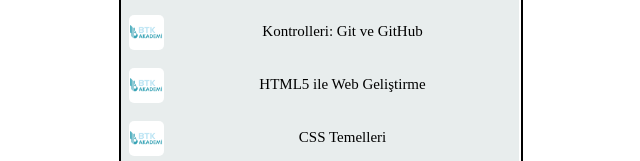
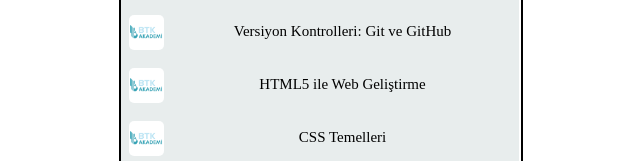
Before and after one commit to clgnmmr/K-sisel_site, a plain HTML site: page sertifika.html in a window 1280 px wide. Shown: the part 200-361 px from the top of the page, 319-959 px from the left. Drawn offline with Linux system fonts and the light colour scheme; files whose address does not match are found by name.

Commit message:
13/10/2022

```diff
--- a/sertifika.html
+++ b/sertifika.html
@@ -44,7 +44,7 @@
             <p>YAZILIM TEST OTOMASYONU</p>
             <br>
             <a  target="_blank"  href="https://www.btkakademi.gov.tr/portal/certificate/validate?certificateId=zXzta0z6ON#"><img id="certifica" src="../KISISEL/lazım resimler/btk.png" alt="sertifika" title="Versiyon Kontrolleri: Git ve GitHub sertifikası"></a>
-            <p> Kontrolleri: Git ve GitHub  </p>
+            <p> Versiyon Kontrolleri: Git ve GitHub  </p>
             <br>
             <a  target="_blank"  href="https://www.btkakademi.gov.tr/portal/certificate/validate?certificateId=JoNfrXBG2J#"><img id="certifica" src="../KISISEL/lazım resimler/btk.png" alt="sertifika" title="HTML5 ile Web Geliştirme sertifikası" ></a>
             <p>
```
